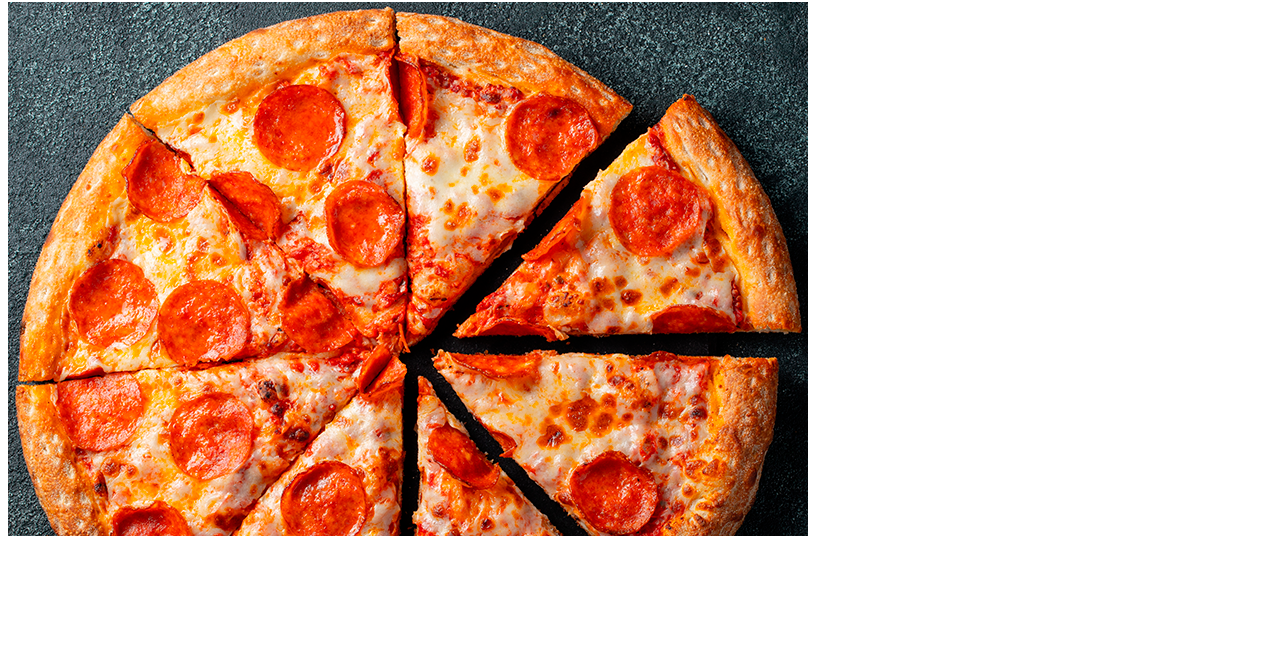
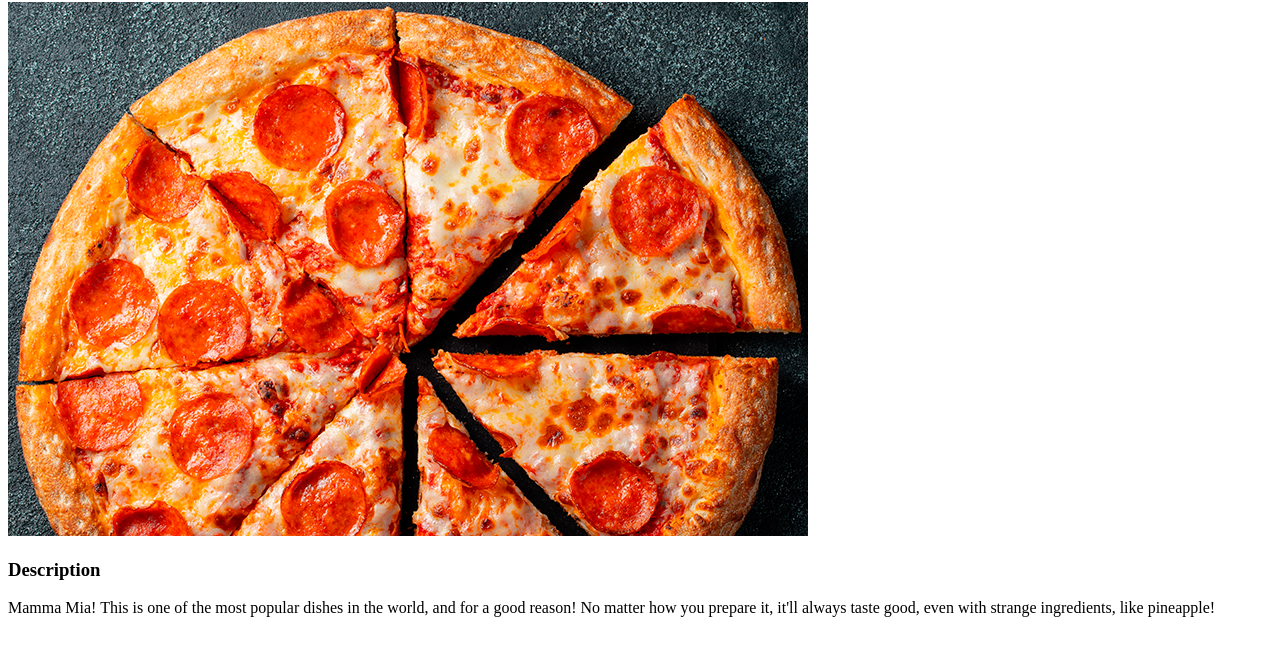
Before and after one commit to geomarabreu/odin-recipes, a plain HTML site: page recipes/pizza.html in a window 1280 px wide. Shown: the part 78-734 px from the top of the page. Drawn offline with Linux system fonts and the light colour scheme.

Commit message:
Modified pizza.html

```diff
--- a/recipes/pizza.html
+++ b/recipes/pizza.html
@@ -7,7 +7,13 @@
     <title>Pizza</title>
 </head>
 <body>
-    <h1>Pizza</h1>
-    <img src="../img/pizza.png" alt="whole pizza">
+    <header>
+        <h1>Pizza</h1>
+        <img src="../img/pizza.png" alt="whole pizza">
+    </header>
+    <section>
+        <h3>Description</h3>
+        <p>Mamma Mia! This is one of the most popular dishes in the world, and for a good reason! No matter how you prepare it, it'll always taste good, even with strange ingredients, like pineapple!</p>
+    </section>
 </body>
 </html>
```
